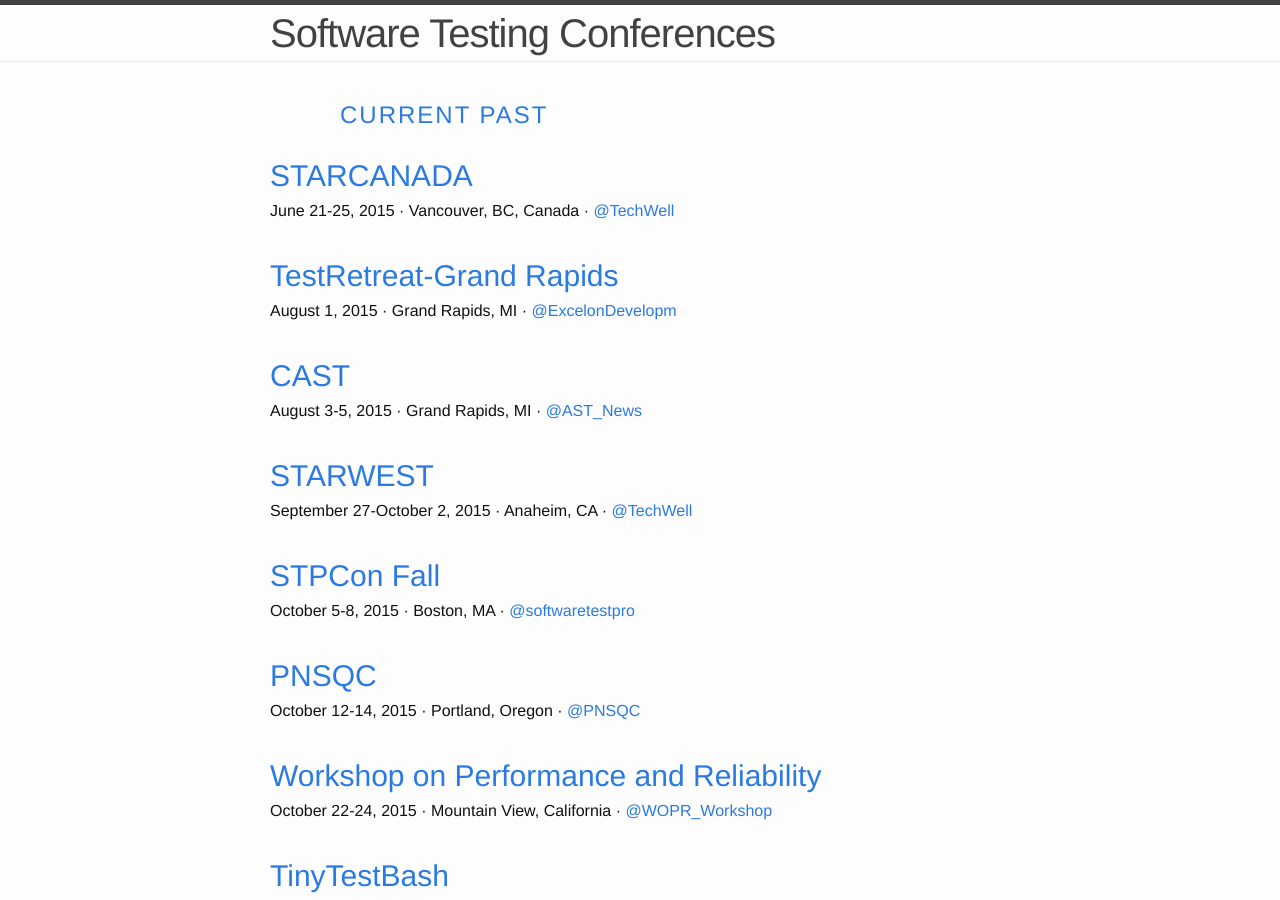
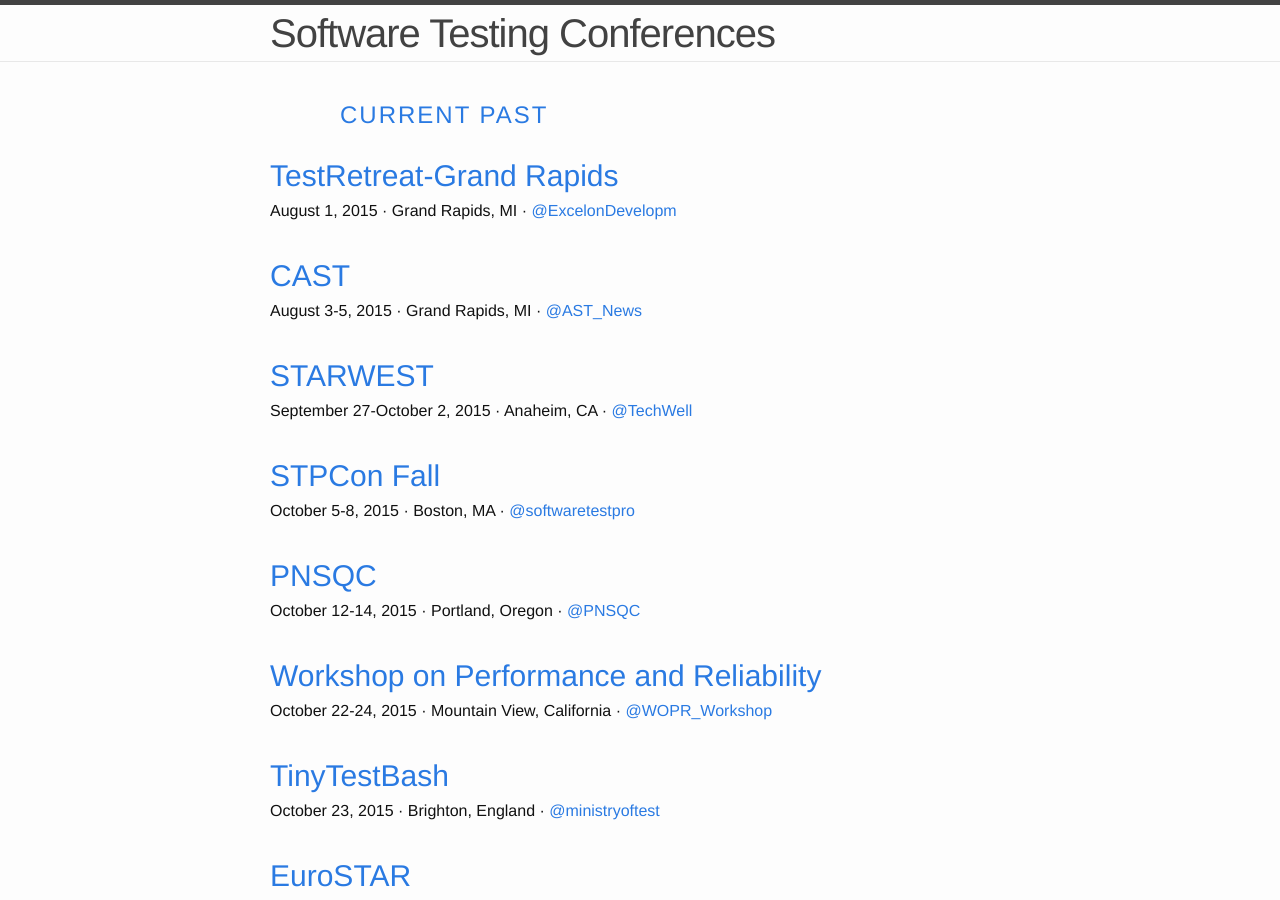
Before and after one commit to TestingConferences/testingconferences.github.io, a Jekyll site: the page built from index.html, in a window 1280 px wide and 900 px high. Built offline with Jekyll 4.4.1, drawn with Linux system fonts in a browser that asks for light colours.

Commit message:
Moving out STARCANDA

```diff
--- a/_data/current.yml
+++ b/_data/current.yml
@@ -1,10 +1,3 @@
-- name: STARCANADA
-  location: Vancouver, BC, Canada
-  dates: "June 21-25, 2015"
-  url: http://starcanada.techwell.com
-  twitter: TechWell
-  reg_phrase: Registration is open
-
 - name: TestRetreat-Grand Rapids
   location: Grand Rapids, MI
   dates: "August 1, 2015"
```
